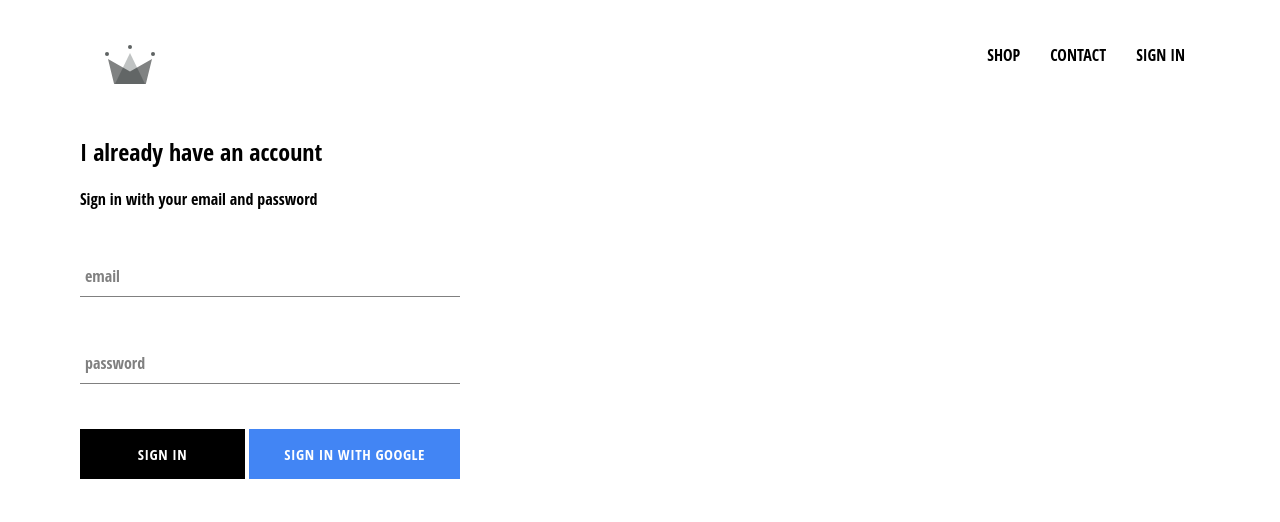
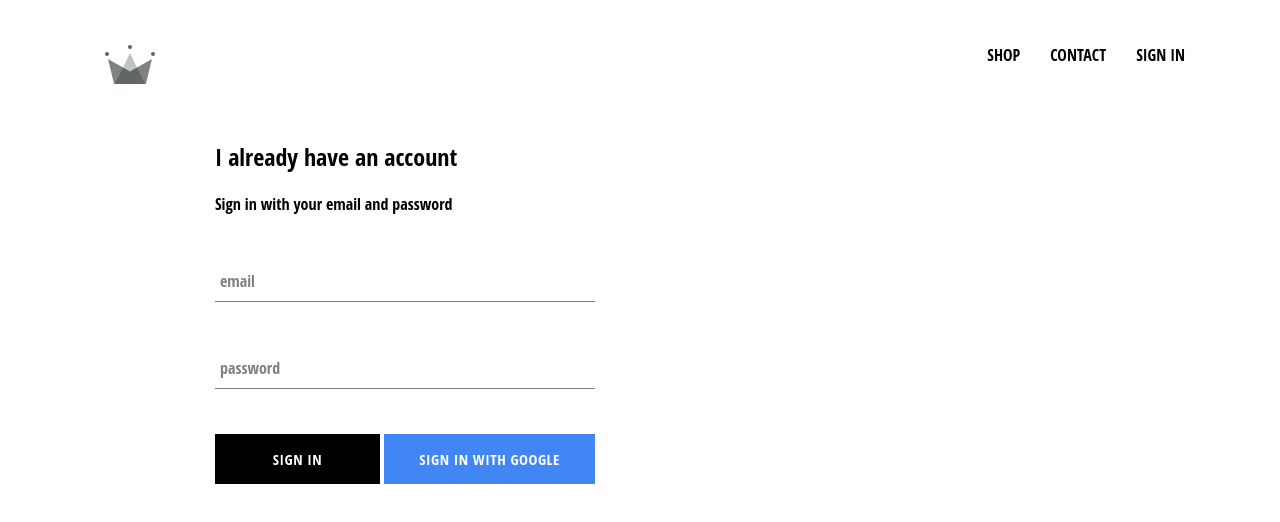
Before and after one commit to KrunalKaneriya/crwn-clothing, a React (Create React App) app: page /signin in a window 1280 px wide. Shown: the top 522 px of the page. Built offline with nearby package versions, Linux system fonts and the light colour scheme; no server answers.

Commit message:
add authentication page styles

```diff
--- a/src/pages/authentication/authentication.component.scss
+++ b/src/pages/authentication/authentication.component.scss
@@ -0,0 +1,6 @@
+.sign-in-and-sign-up {
+    width: 850px;
+    display:flex;
+    justify-content: space-between;
+    margin:30px auto;
+}
```
